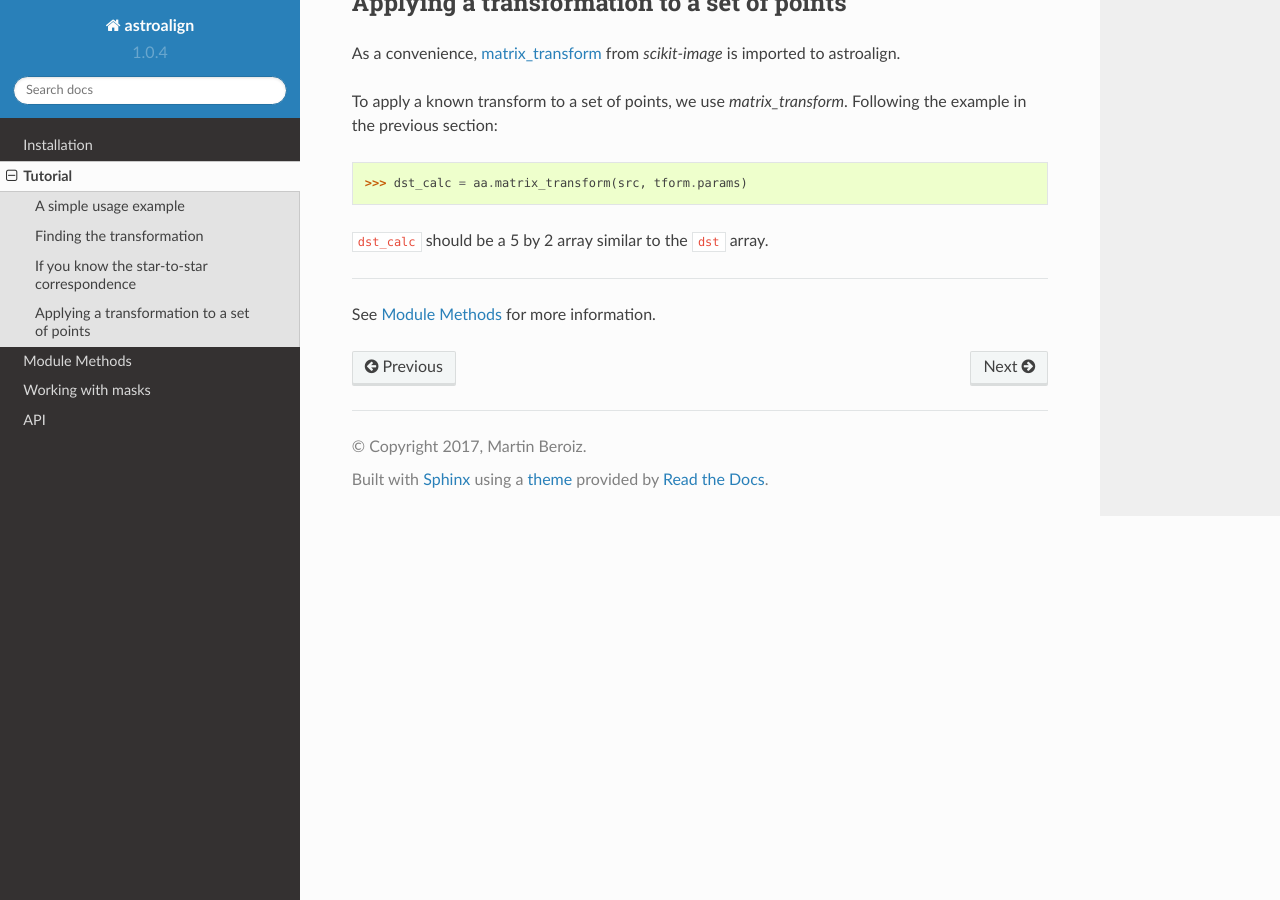
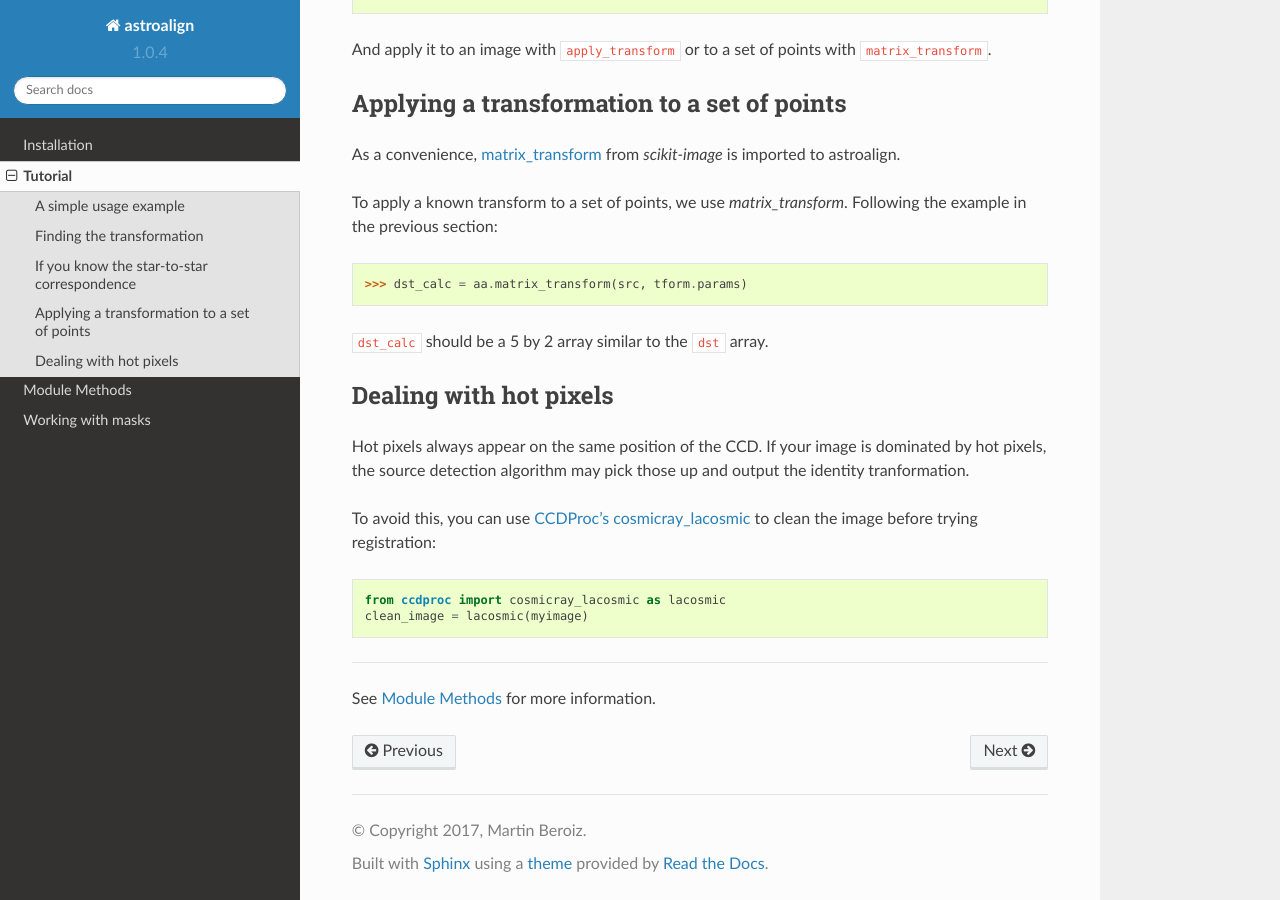
Before and after one commit to quatrope/astroalign, a Sphinx documentation site: the page built from docs/tutorial.rst, in a window 1280 px wide and 900 px high, scrolled down 1921 px. Built offline with Sphinx 7.4.7 and the Read the Docs theme 2.0.0, drawn with Linux system fonts in a browser that asks for light colours; some of the changed text lies outside the part shown.

Commit message:
More docs

```diff
--- a/docs/api.rst
+++ /dev/null
@@ -1,5 +0,0 @@
-API
-===
-
-.. automodule:: astroalign
-   :members:
--- a/docs/installation.rst
+++ b/docs/installation.rst
@@ -14,4 +14,4 @@
 
 or pip::
 
-    pip install -e .
+    pip install .
--- a/docs/tutorial.rst
+++ b/docs/tutorial.rst
@@ -21,6 +21,10 @@ The usage for this simple most common case would be as follows::
 If ``source`` is a masked array, ``registered_image`` will have a mask transformed
 like ``source`` with pixels outside the boundary masked with True
 (read more in :ref:`mask`).
+
+.. warning::
+    Flux may not be conserved during the transform.
+
 
 Finding the transformation
 --------------------------
@@ -89,6 +93,18 @@ Following the example in the previous section::
 ``dst_calc`` should be a 5 by 2 array similar to the ``dst`` array.
 
 
+Dealing with hot pixels
+-----------------------
+
+Hot pixels always appear on the same position of the CCD.
+If your image is dominated by hot pixels, the source detection algorithm may pick those up
+and output the identity tranformation.
+
+To avoid this, you can use `CCDProc's cosmicray_lacosmic <https://ccdproc.readthedocs.io/en/latest/api/ccdproc.cosmicray_lacosmic.html>`_ to clean the image before trying registration::
+
+    from ccdproc import cosmicray_lacosmic as lacosmic
+    clean_image = lacosmic(myimage)
+
 ----------------------------------------
 
 See :ref:`methods` for more information.
```
Also changed, not shown: docs/index.rst (+9 -4 lines).
